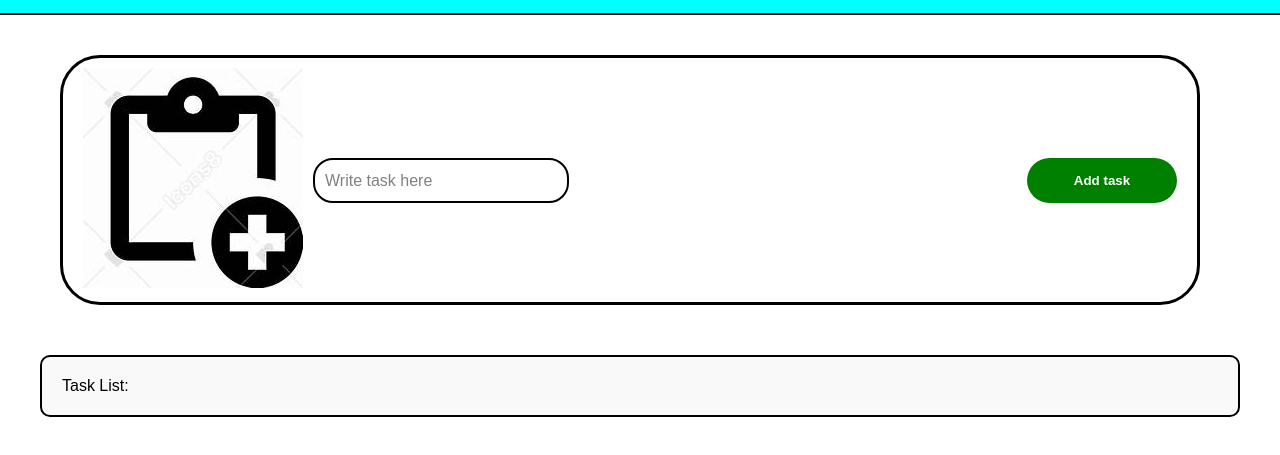
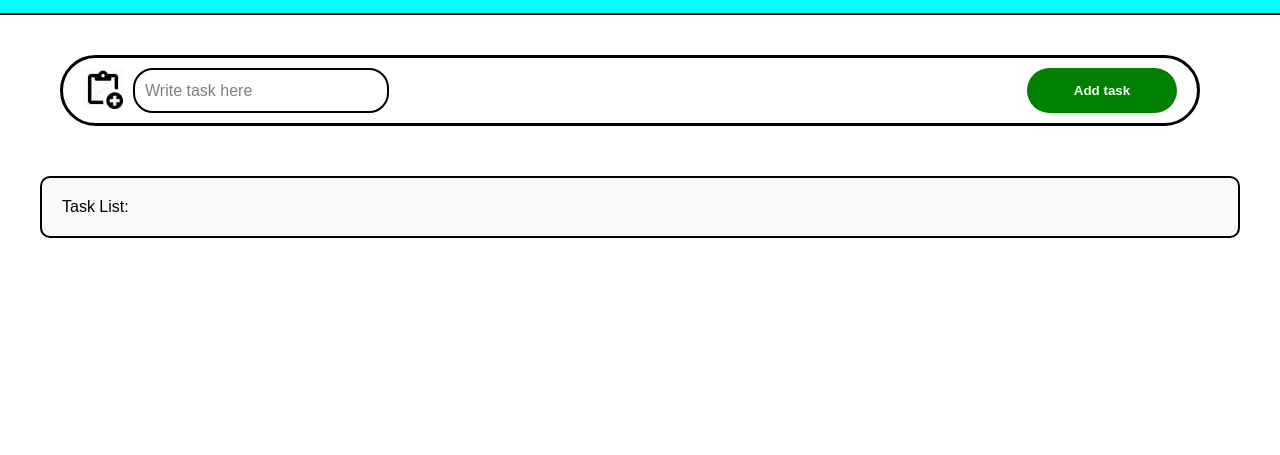
Before and after one commit to Rajat-0707/wit-project, a plain HTML site: page home.html in a window 1280 px wide. Shown: the part 47-502 px from the top of the page. Drawn offline with Linux system fonts and the light colour scheme.

Commit message:
Update home.css

```diff
--- a/home.css
+++ b/home.css
@@ -95,13 +95,11 @@ button {
     cursor: pointer;
     background: none;
 }
-/* .img1 {
-    height: 30px;
+.img1 {
+    height: 40px;
     width: 40px;
 
-    background-color: aqua;
-
-} */
+}
 .add{
     border: 1px solid none;
     background-color: green;
```
